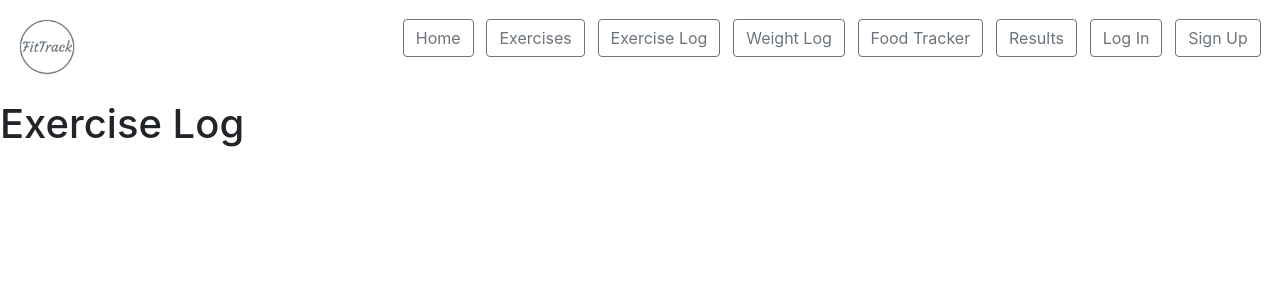
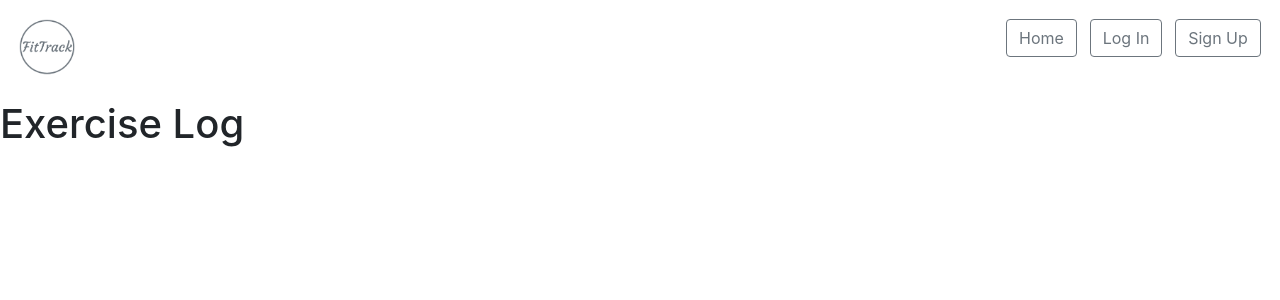
Before and after one commit to kdagnan/FitTrack, a Django app: page /exerciselog/ in a window 1280 px wide. Shown: the top 300 px of the page. Run offline with Django 3.2, Linux system fonts and the light colour scheme; some libraries are stand-ins or nearby versions.

Commit message:
changed navbar when not signed in

```diff
--- a/app/templates/app/base.html
+++ b/app/templates/app/base.html
@@ -27,7 +27,7 @@
             float: right;
             margin: 0.5vw;
         }
-        @media screen and (max-width: 780px){
+        @media screen and (max-width: 910px){
             .nav-btn{
                 width: 100%;
             }
@@ -51,14 +51,6 @@
             <a href={% url 'app:logout' %}>
                 <Button class="btn btn-outline-secondary nav-btn">Logout</Button>
             </a>
-        {% else %}
-            <a href={% url 'app:signup' %}>
-                <Button class="btn btn-outline-secondary nav-btn">Sign Up</Button>
-            </a>
-            <a href={% url 'app:login' %}>
-                <Button class="btn btn-outline-secondary nav-btn">Log In</Button>
-            </a>
-        {% endif %}
             <a href={% url 'app:results' %}>
                 <Button class="btn btn-outline-secondary nav-btn">Results</Button>
             </a>
@@ -74,6 +66,14 @@
             <a href={% url 'app:exercises' %}>
                 <Button class="btn btn-outline-secondary nav-btn">Exercises</Button>
             </a>
+        {% else %}
+            <a href={% url 'app:signup' %}>
+                <Button class="btn btn-outline-secondary nav-btn">Sign Up</Button>
+            </a>
+            <a href={% url 'app:login' %}>
+                <Button class="btn btn-outline-secondary nav-btn">Log In</Button>
+            </a>
+        {% endif %}
         <a href={% url 'app:home' %}>
             <Button class="btn btn-outline-secondary nav-btn">Home</Button>
         </a>
```
Also changed, not shown: db.sqlite3. Lines whose indentation alone changed are shown as unchanged.
